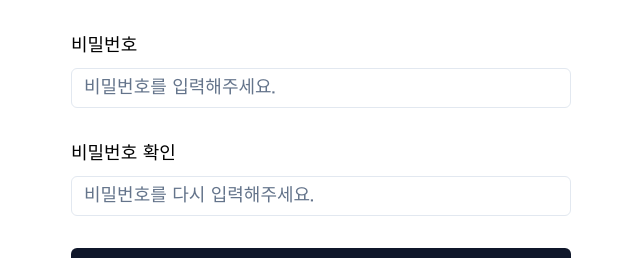
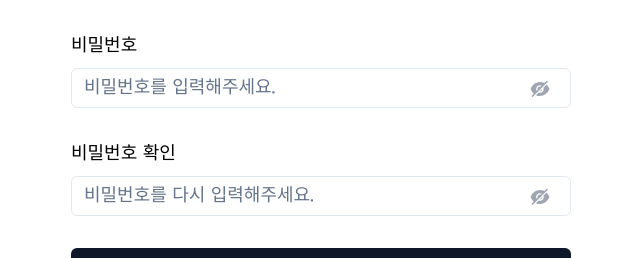
Before and after one commit to khs0727/Amiseungyo, a Next.js app: page /signup in a window 1280 px wide. Shown: the part 328-586 px from the top of the page, without its empty margins (319-959 px from the left). Built offline with nearby package versions, Linux system fonts and the light colour scheme.

Commit message:
feat: 비밀번호 표시 기능 추가

```diff
--- a/package.json
+++ b/package.json
@@ -19,6 +19,7 @@
     "react": "^18",
     "react-dom": "^18",
     "react-hook-form": "^7.52.2",
+    "react-icons": "^5.3.0",
     "sonner": "^1.5.0",
     "tailwind-merge": "^2.5.2",
     "tailwindcss-animate": "^1.0.7",
--- a/src/app/(auth)/signup/page.tsx
+++ b/src/app/(auth)/signup/page.tsx
@@ -15,7 +15,9 @@ import {
 } from '@/components/ui/form';
 import { Input } from '@/components/ui/input';
 import { toast } from 'sonner';
+import { AiFillEye, AiFillEyeInvisible } from 'react-icons/ai';
 import { useRouter } from 'next/navigation';
+import { useState } from 'react';
 
 const FormSchema = z
   .object({
@@ -43,6 +45,10 @@ const FormSchema = z
 type FormValues = z.infer<typeof FormSchema>;
 
 export default function SingupForm() {
+  const [showPassword, setShowPassword] = useState(false);
+  const [showPasswordConfirmation, setShowPasswordConfirmation] = useState(false);
+  const router = useRouter();
+
   const form = useForm<FormValues>({
     resolver: zodResolver(FormSchema),
     mode: 'onChange',
@@ -52,8 +58,6 @@ export default function SingupForm() {
       passwordConfirmation: '',
     },
   });
-
-  const router = useRouter();
 
   const onSubmit = (values: FormValues) => {
     toast.success('회원가입에 성공하였습니다.');
@@ -93,13 +97,34 @@ export default function SingupForm() {
                 <FormItem>
                   <FormLabel>비밀번호</FormLabel>
                   <FormControl>
+                    <div className="relative">
                       <Input
-                      type="password"
+                        type={showPassword ? 'text' : 'password'}
                         placeholder="비밀번호를 입력해주세요."
                         className="text-lg"
                         autoComplete="new-password"
                         {...field}
                       />
+                      <Button
+                        asChild
+                        variant="icon"
+                        size="auto"
+                        onClick={() => setShowPassword(!showPassword)}
+                        type="button"
+                      >
+                        <span className="absolute top-1.5 right-4">
+                          {showPassword ? (
+                            <AiFillEye color={'#9FA6B2'} size={22} className="hover:fill-[#ddd]" />
+                          ) : (
+                            <AiFillEyeInvisible
+                              color={'#9FA6B2'}
+                              size={22}
+                              className="hover:fill-[#ddd]"
+                            />
+                          )}
+                        </span>
+                      </Button>
+                    </div>
                   </FormControl>
 
                   <FormMessage />
@@ -114,13 +139,34 @@ export default function SingupForm() {
                 <FormItem>
                   <FormLabel>비밀번호 확인</FormLabel>
                   <FormControl>
+                    <div className="relative">
                       <Input
-                      type="password"
+                        type={showPassword ? 'text' : 'password'}
                         placeholder="비밀번호를 다시 입력해주세요."
                         className="text-lg"
                         autoComplete="new-password"
                         {...field}
                       />
+                      <Button
+                        asChild
+                        variant="icon"
+                        size="auto"
+                        onClick={() => setShowPassword(!showPassword)}
+                        type="button"
+                      >
+                        <span className="absolute top-1.5 right-4">
+                          {showPassword ? (
+                            <AiFillEye color={'#9FA6B2'} size={22} className="hover:fill-[#ddd]" />
+                          ) : (
+                            <AiFillEyeInvisible
+                              color={'#9FA6B2'}
+                              size={22}
+                              className="hover:fill-[#ddd]"
+                            />
+                          )}
+                        </span>
+                      </Button>
+                    </div>
                   </FormControl>
 
                   <FormMessage />
--- a/src/components/ui/button.tsx
+++ b/src/components/ui/button.tsx
@@ -1,56 +1,55 @@
-import * as React from "react"
-import { Slot } from "@radix-ui/react-slot"
-import { cva, type VariantProps } from "class-variance-authority"
+import * as React from 'react';
+import { Slot } from '@radix-ui/react-slot';
+import { cva, type VariantProps } from 'class-variance-authority';
 
-import { cn } from "@/lib/utils"
+import { cn } from '@/lib/utils';
 
 const buttonVariants = cva(
-  "inline-flex items-center justify-center whitespace-nowrap rounded-md text-sm font-medium ring-offset-white transition-colors focus-visible:outline-none focus-visible:ring-2 focus-visible:ring-slate-950 focus-visible:ring-offset-2 disabled:pointer-events-none disabled:opacity-50 dark:ring-offset-slate-950 dark:focus-visible:ring-slate-300",
+  'inline-flex items-center justify-center whitespace-nowrap rounded-md text-sm font-medium ring-offset-white transition-colors focus-visible:outline-none focus-visible:ring-2 focus-visible:ring-slate-950 focus-visible:ring-offset-2 disabled:pointer-events-none disabled:opacity-50 dark:ring-offset-slate-950 dark:focus-visible:ring-slate-300',
   {
     variants: {
       variant: {
-        default: "bg-slate-900 text-slate-50 hover:bg-slate-900/90 dark:bg-slate-50 dark:text-slate-900 dark:hover:bg-slate-50/90",
+        default:
+          'bg-slate-900 text-slate-50 hover:bg-slate-900/90 dark:bg-slate-50 dark:text-slate-900 dark:hover:bg-slate-50/90',
         destructive:
-          "bg-red-500 text-slate-50 hover:bg-red-500/90 dark:bg-red-900 dark:text-slate-50 dark:hover:bg-red-900/90",
+          'bg-red-500 text-slate-50 hover:bg-red-500/90 dark:bg-red-900 dark:text-slate-50 dark:hover:bg-red-900/90',
         outline:
-          "border border-slate-200 bg-white hover:bg-slate-100 hover:text-slate-900 dark:border-slate-800 dark:bg-slate-950 dark:hover:bg-slate-800 dark:hover:text-slate-50",
+          'border border-slate-200 bg-white hover:bg-slate-100 hover:text-slate-900 dark:border-slate-800 dark:bg-slate-950 dark:hover:bg-slate-800 dark:hover:text-slate-50',
         secondary:
-          "bg-slate-100 text-slate-900 hover:bg-slate-100/80 dark:bg-slate-800 dark:text-slate-50 dark:hover:bg-slate-800/80",
-        ghost: "hover:bg-slate-100 hover:text-slate-900 dark:hover:bg-slate-800 dark:hover:text-slate-50",
-        link: "text-slate-900 underline-offset-4 hover:underline dark:text-slate-50",
+          'bg-slate-100 text-slate-900 hover:bg-slate-100/80 dark:bg-slate-800 dark:text-slate-50 dark:hover:bg-slate-800/80',
+        ghost:
+          'hover:bg-slate-100 hover:text-slate-900 dark:hover:bg-slate-800 dark:hover:text-slate-50',
+        link: 'text-slate-900 underline-offset-4 hover:underline dark:text-slate-50',
+        icon: 'p-1 cursor-pointer',
       },
       size: {
-        default: "h-10 px-4 py-2",
-        sm: "h-9 rounded-md px-3",
-        lg: "h-11 rounded-md px-8",
-        icon: "h-10 w-10",
+        default: 'h-10 px-4 py-2',
+        sm: 'h-9 rounded-md px-3',
+        lg: 'h-11 rounded-md px-8',
+        auto: 'h-auto w-auto', // icon
       },
     },
     defaultVariants: {
-      variant: "default",
-      size: "default",
+      variant: 'default',
+      size: 'default',
     },
-  }
-)
+  },
+);
 
 export interface ButtonProps
   extends React.ButtonHTMLAttributes<HTMLButtonElement>,
     VariantProps<typeof buttonVariants> {
-  asChild?: boolean
+  asChild?: boolean;
 }
 
 const Button = React.forwardRef<HTMLButtonElement, ButtonProps>(
   ({ className, variant, size, asChild = false, ...props }, ref) => {
-    const Comp = asChild ? Slot : "button"
+    const Comp = asChild ? Slot : 'button';
     return (
-      <Comp
-        className={cn(buttonVariants({ variant, size, className }))}
-        ref={ref}
-        {...props}
-      />
-    )
-  }
-)
-Button.displayName = "Button"
+      <Comp className={cn(buttonVariants({ variant, size, className }))} ref={ref} {...props} />
+    );
+  },
+);
+Button.displayName = 'Button';
 
-export { Button, buttonVariants }
+export { Button, buttonVariants };
```
Also changed, not shown: 1 other file (tests, documents, lock files or other folders). Lines whose indentation alone changed are shown as unchanged.
